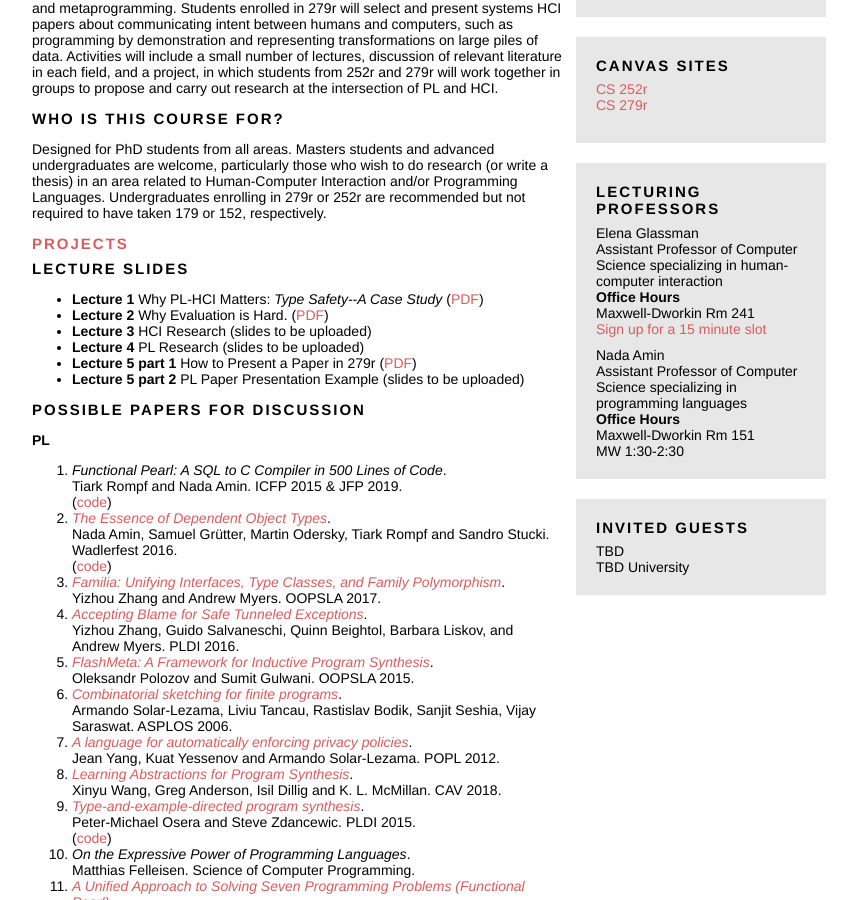
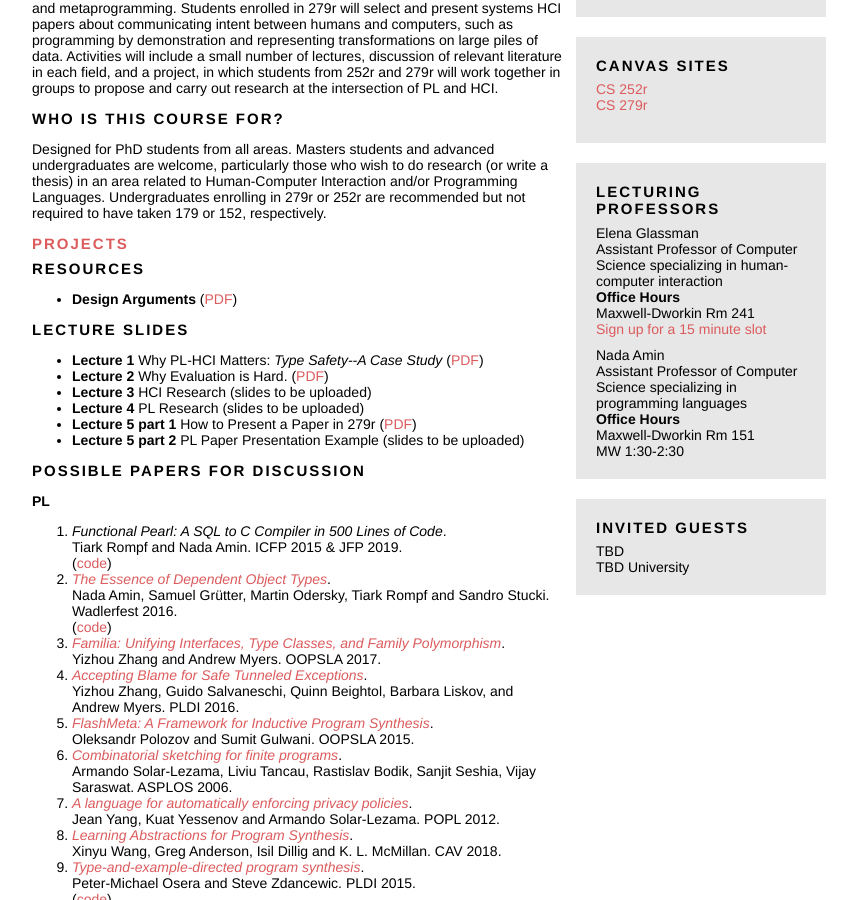
Before and after one commit to eglassman/pl-hci-seminar, a Jekyll site: the page built from index.html, in a window 1280 px wide and 900 px high, scrolled down 327 px. Shown: the whole window, without its empty margins (211-1068 px from the left). Built offline with Jekyll 4.4.1, drawn with Linux system fonts in a browser that asks for light colours.

Commit message:
added design arguments

```diff
--- a/index.html
+++ b/index.html
@@ -41,6 +41,16 @@ Students enrolled in 252r will select and present papers on PL topics including
 
     <div class="header lead">
       <a href="projects">Projects</a>
+    </div>
+
+    <div class="header lead">
+      Resources
+    </div>
+
+    <div>
+      <ul>
+        <li><b>Design Arguments</b> (<a href="design_arguments.pdf">PDF</a>)</li>
+      </ul>
     </div>
 
     <div class="header lead">
```
Also changed, not shown: 1 other file.
